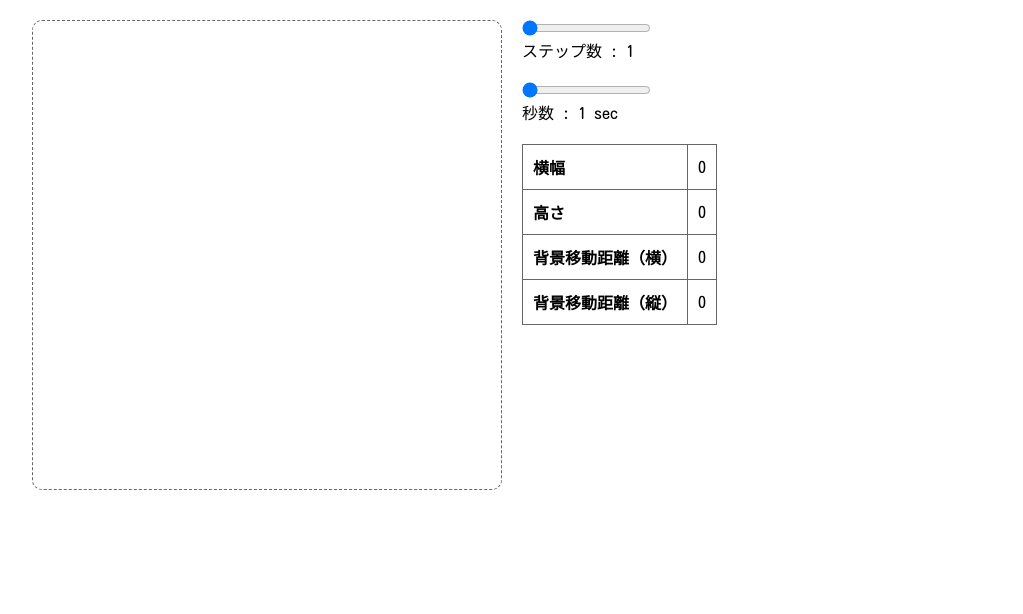
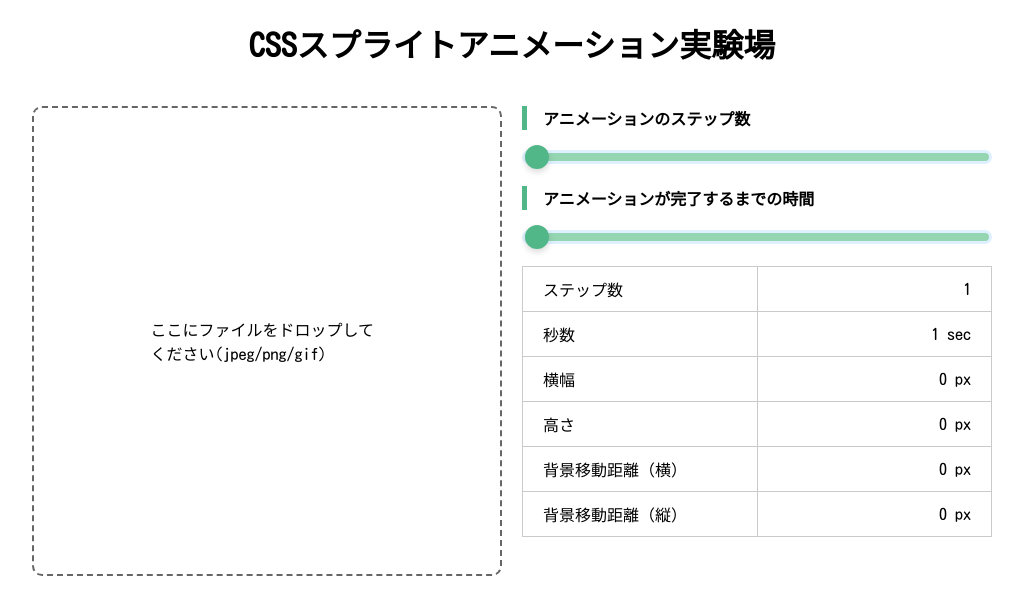
Before and after one commit to chico0624/sprite-checker, a React (Create React App) app: page / in a window 1280 px wide. Shown: the top 614 px of the page, without its empty margins (128-1151 px from the left). Built offline with nearby package versions, Linux system fonts and the light colour scheme.

Commit message:
見た目調整

```diff
--- a/src/App.tsx
+++ b/src/App.tsx
@@ -7,9 +7,16 @@ const AppDiv = styled.div`
   max-width: 1000px;
   margin: auto;
 `
+
+const Title = styled.h1`
+  margin: 20px;
+  text-align: center;
+`
+
 function App() {
   return (
     <AppDiv>
+      <Title>CSSスプライトアニメーション実験場</Title>
       <Sprite></Sprite>
     </AppDiv>
   );
--- a/src/components/Sprite.tsx
+++ b/src/components/Sprite.tsx
@@ -45,6 +45,7 @@ const SpriteDiv = styled.div<SpriteDivProps>`
 type PreviewDivType = {
   isDragOver: boolean
 }
+
 const PreviewDiv = styled.div<PreviewDivType>`
   position: relative;
   width: 100%;
@@ -56,10 +57,10 @@ const PreviewDiv = styled.div<PreviewDivType>`
     display: block;
     padding-top: 100%;
   }
-  border: 1px dashed #666;
+  border: 2px dashed #666;
   border-radius: 10px;
   padding: 20px;
-  background-color: ${props => props.isDragOver ? "#caf0f8": "#fff"};
+  background-color: ${props => props.isDragOver ? "#b7e4c7" : "#fff"};
   overflow: hidden;
 `
 
@@ -78,10 +79,58 @@ const FormDiv = styled.div`
 
 const FormTable = styled.table`
   border-collapse: collapse;
+  width: 100%;
   text-align: left;
   td,th {
-    border: 1px solid #666;
-    padding: 10px;
+    border: 1px solid #cacaca;
+    padding: 10px 20px;
+  }
+  th {
+    width: 50%;
+    font-weight: normal;
+  }
+  td {
+    text-align: right;
+  }
+`
+const FormLabel = styled.label`
+  display: block;
+  margin-bottom: 20px;
+  padding-left: 1em;
+  border-left: 5px solid #52b788;
+  font-weight: bold;
+`
+
+const RangeInput = styled.input`
+  -webkit-appearance: none;
+  appearance: none;
+  cursor: pointer;
+  background-color: #95d5b2;
+  height: 14px;
+  width: 100%;
+  border-radius: 10px;
+  border: solid 3px #dff1ff;
+  &::-webkit-slider-thumb {
+    -webkit-appearance: none;
+    background: #52b788;
+    width: 24px;
+    height: 24px;
+    border-radius: 50%;
+    box-shadow: 0px 3px 6px 0px rgba(0, 0, 0, 0.15);
+  }
+  &::-moz-range-thumb {
+    background: #52b788;
+    width: 24px;
+    height: 24px;
+    border-radius: 50%;
+    box-shadow: 0px 3px 6px 0px rgba(0, 0, 0, 0.15);
+    border: none;
+  }
+  &::-moz-focus-outer {
+    border: 0;
+  }
+  &:active::-webkit-slider-thumb {
+    box-shadow: 0px 5px 10px -2px rgba(0, 0, 0, 0.3);
   }
 `
 
@@ -97,6 +146,13 @@ const DropInput = styled.input`
   &:hover {
     background-color: black;
   }
+`
+
+const GuidanceDiv = styled.div`
+  position: absolute;
+  top: 50%;
+  left: 50%;
+  transform: translate(-50%, -50%);
 `
 
 const Sprite = () => {
@@ -179,13 +235,12 @@ const Sprite = () => {
     e.preventDefault()
   }, [dragOver])
 
-  const handleDrop = (e:DragEvent) => {
+  const handleDrop = (e: DragEvent) => {
     setDragOver(false)
     e.stopPropagation()
   }
 
-  const handleDragLeave = (e:DragEvent) => {
-    console.log("aaa")
+  const handleDragLeave = (e: DragEvent) => {
     setDragOver(false)
     e.stopPropagation()
   }
@@ -204,6 +259,11 @@ const Sprite = () => {
           onChange={handleChangeFile}
           accept="image/png,image/jpeg,image/gif"
         />
+        {!preview &&
+          <GuidanceDiv>
+            ここにファイルをドロップしてください(jpeg/png/gif)
+          </GuidanceDiv>
+        }
         <SpriteDiv
           width={previewSize.width}
           height={previewSize.height}
@@ -218,43 +278,57 @@ const Sprite = () => {
 
       <FormDiv>
         <div>
-          <input
+          <FormLabel
+            htmlFor="spriteSteps"
+          >
+          アニメーションのステップ数
+          </FormLabel>
+          <RangeInput
             type="range"
             id="spriteSteps"
             name="spriteSteps"
             min="1"
-            max="30"
+            max="50"
             value={steps}
             onChange={handleChangeSteps}
           />
-          <label htmlFor="spriteSteps">ステップ数 : {steps}</label>
         </div>
         <div>
-          <input
+        <FormLabel
+            htmlFor="spriteSteps"
+          >
+          アニメーションが完了するまでの時間
+          </FormLabel>
+          <RangeInput
             type="range"
-            id="spriteSteps"
-            name="spriteSteps"
+            id="spriteSeconds"
+            name="spriteSeconds"
             min="1"
             max="10"
             step="0.1"
             value={seconds}
             onChange={handleChangeSeconds}
           />
-          <label htmlFor="spriteSteps">秒数 : {seconds} sec</label>
         </div>
         <FormTable>
           <tbody>
             <tr>
-              <th>横幅</th><td>{previewSize.width}</td>
+              <th>ステップ数</th><td>{steps}</td>
             </tr>
             <tr>
-              <th>高さ</th><td>{previewSize.height}</td>
+              <th>秒数</th><td>{seconds} sec</td>
             </tr>
             <tr>
-              <th>背景移動距離（横）</th><td>{previewSize.backgroundWidth}</td>
+              <th>横幅</th><td>{previewSize.width} px</td>
             </tr>
             <tr>
-              <th>背景移動距離（縦）</th><td>{previewSize.backgroundHeight}</td>
+              <th>高さ</th><td>{previewSize.height} px</td>
+            </tr>
+            <tr>
+              <th>背景移動距離（横）</th><td>{previewSize.backgroundWidth} px</td>
+            </tr>
+            <tr>
+              <th>背景移動距離（縦）</th><td>{previewSize.backgroundHeight} px</td>
             </tr>
           </tbody>
         </FormTable>
```
